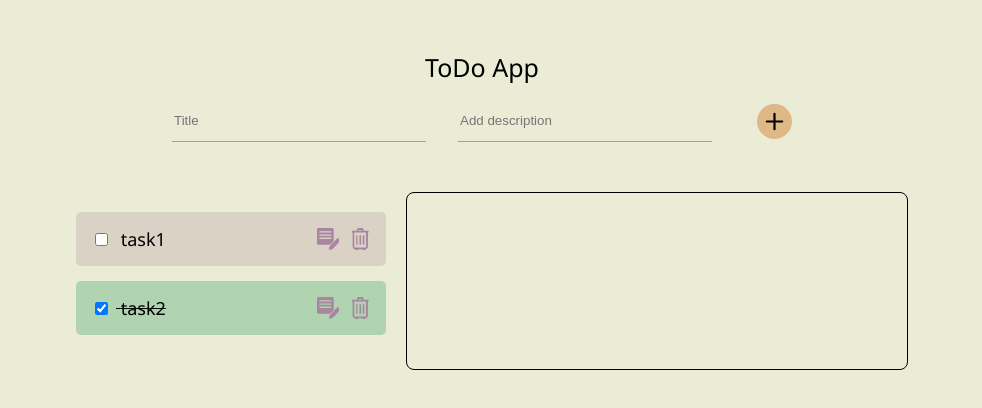
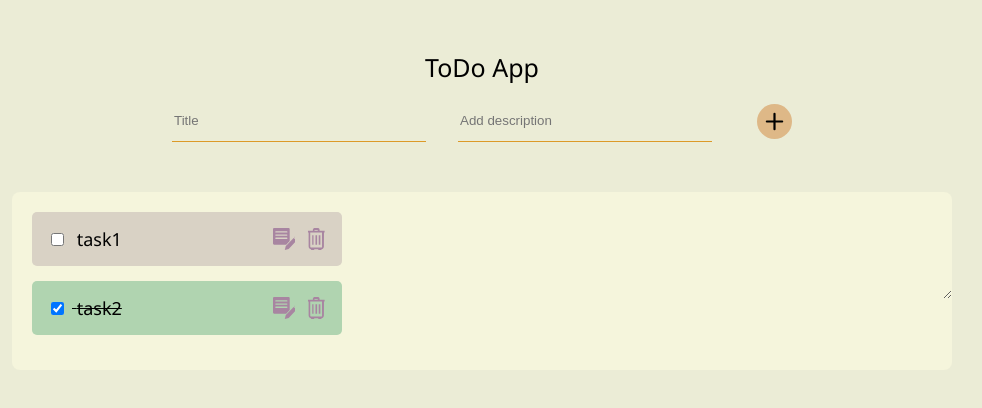
Before and after one commit to Anasstassia/todo-app, a React app: page / in a window 1280 px wide. Shown: the top 408 px of the page, without its empty margins (158-1140 px from the left). Built offline with nearby package versions, Linux system fonts and the light colour scheme.

Commit message:
feat: add fields to edit task

```diff
--- a/src/App.tsx
+++ b/src/App.tsx
@@ -3,10 +3,12 @@ import classes from './style.css';
 import {Header} from './components/Header/Header';
 import {TodoItem, data} from './components/TodoItem/TodoItem';
 import {TodoPanel} from './components/TodoPanel/TodoPanel';
-import {Button} from './components/Button/Button';
+import {DescriptionPanel} from './components/DescriptionPanel/DescriptionPanel';
 
 export const App = () => {
    const [tasks, setTasks] = useState(data);
+
+   const [currentTaskId, setCurrentTaskId] = useState<number>();
 
    const addTask = (title: string, description: string) => {
       const newId = Math.floor(Math.random() * 1000);
@@ -26,6 +28,10 @@ export const App = () => {
       setTasks(newTasks);
    };
 
+   const editTask = (id: number) => {
+     setCurrentTaskId(id);
+   }
+
    return <div className={classes.container}>
       <Header />
       <div className={classes.container_add}>
@@ -34,10 +40,10 @@ export const App = () => {
       <div className={classes.area_container}>
          <div className={classes.container}>
             {tasks.map(todo => (
-               <TodoItem key={todo.id} id={todo.id}  title={todo.title} description={todo.description} isCompleted={todo.isCompleted} changeTask={changeTask} deleteTask={deleteTask}/>
+               <TodoItem key={todo.id} id={todo.id}  title={todo.title} description={todo.description} isCompleted={todo.isCompleted} changeTask={changeTask} deleteTask={deleteTask} editTask={editTask}/>
             ))}
          </div>
-         <div className={classes.todo_area}></div>
+         <DescriptionPanel editTask={editTask} currentTask={tasks.find(task => task.id === currentTaskId)}/>
       </div>
    </div>
 };
--- /dev/null
+++ b/src/components/DescriptionPanel/DescriptionPanel.tsx
@@ -0,0 +1,12 @@
+import React, { useState } from 'react';
+import { TaskProps } from '../TodoItem/TodoItem';
+import classes from './style.css';
+
+export const DescriptionPanel = ({editTask, currentTask}: {editTask: (id: number) => void, currentTask: TaskProps}) => {
+  return (
+    <div className={classes.todo_area}>
+      <input type="text" className={classes.input} value={currentTask?.title} />
+      <textarea className={classes.textarea} value={currentTask?.description} />
+    </div>
+  )
+}
--- /dev/null
+++ b/src/components/DescriptionPanel/style.css
@@ -0,0 +1,24 @@
+.todo_area {
+    display: flex;
+    flex-direction: column;
+    max-width: 550px;
+    width: 45vw;
+    margin-left: 40px;
+    border-radius: 8px;
+}
+
+.input {
+    border: navajowhite;
+    font-size: 20px;
+    font-weight: bold;
+    margin-top: 20px;
+    margin-bottom: 20px;
+    background-color: transparent;
+}
+
+.textarea {
+    border: none;
+    font-size: 17px;
+    background-color: transparent;
+    padding-right: 20px;
+}
--- a/src/components/TodoItem/TodoItem.tsx
+++ b/src/components/TodoItem/TodoItem.tsx
@@ -1,7 +1,7 @@
 import React from 'react';
 import classes from './style.css';
 
-type TaskProps = {
+export type TaskProps = {
   id: number;
   title: string;
   description: string;
@@ -25,10 +25,11 @@ export const data: TaskProps[] = [
 
 type TodoProps = TaskProps & {
   changeTask: (id:number) => void,
-  deleteTask: (id: number) => void
+  deleteTask: (id: number) => void,
+  editTask: (id: number) => void
 }
 
-export const TodoItem = ({id, title, description, isCompleted, changeTask, deleteTask}: TodoProps) => {
+export const TodoItem = ({id, title, description, isCompleted, changeTask, deleteTask, editTask}: TodoProps) => {
   return (
     <div className={`${classes.container} ${isCompleted ? classes.completed_bg : ''}`}>
       <div className={classes.text}>
@@ -36,7 +37,7 @@ export const TodoItem = ({id, title, description, isCompleted, changeTask, delet
         <span className={isCompleted ? classes.completed_text : ''}> {title} </span>
       </div>
       <div className={classes.container_btns}>
-        <button className={classes.edit}></button>
+        <button className={classes.edit} onClick={() => editTask(id)}></button>
         <button className={classes.delete} onClick={() => deleteTask(id)}></button>
       </div>
     </div>
--- a/src/style.css
+++ b/src/style.css
@@ -24,11 +24,7 @@ body {
 
 .area_container {
     display: flex;
+    background-color: beige;
+    border-radius: 8px;
+
 }
-
-.todo_area {
-    max-width: 500px;
-    width: 45vw;
-    border: 1px solid black;
-    border-radius: 8px;
-}
```
